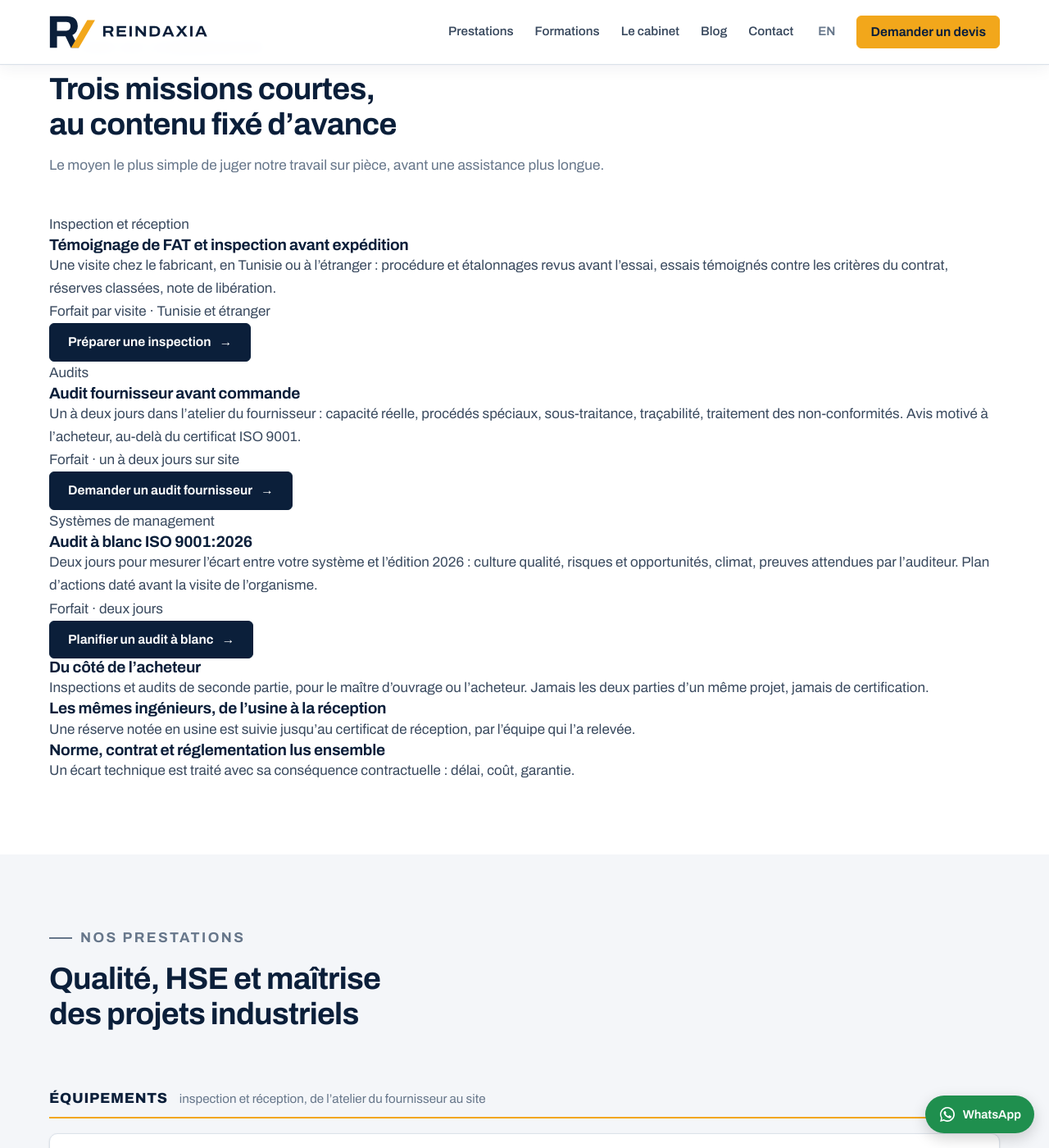
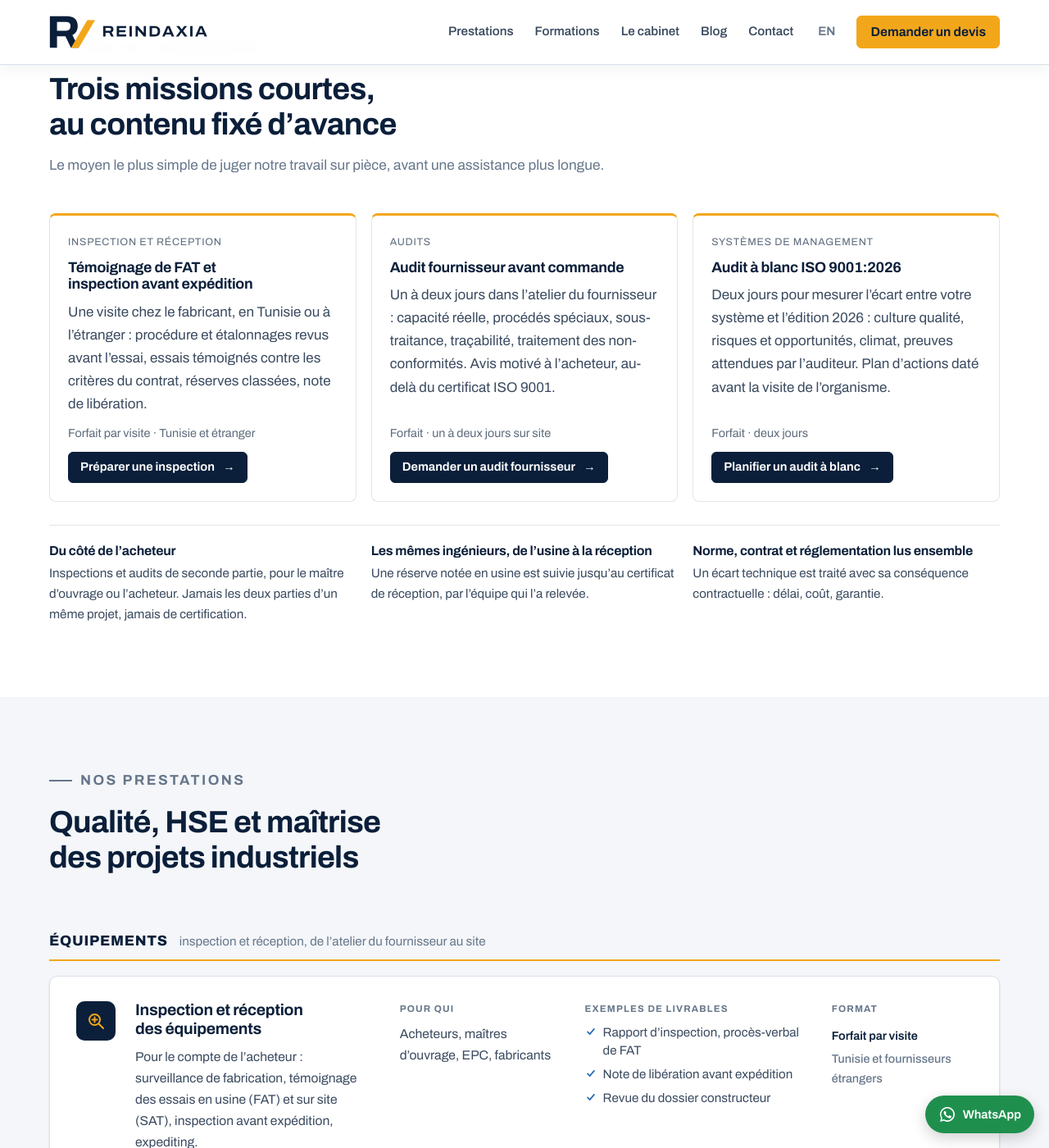
Before and after one commit to adeljihed-lab/reindaxia-site, a Jekyll site: the page built from index.html, in a window 1280 px wide and 1400 px high, scrolled down 1109 px. Shown: the whole window at 82% size. Built offline with Jekyll 4.4.1, drawn with Linux system fonts in a browser that asks for light colours.

Commit message:
Add files via upload

```diff
--- a/assets/site.css
+++ b/assets/site.css
@@ -539,3 +539,25 @@ form.rq h3 { color: var(--ink); font-size: 1.3rem; }
 .case-fig img{display:block;width:100%;max-height:340px;object-fit:cover;border-radius:8px}
 .case-links{margin-top:10px;font-size:.92rem}
 .clients-note{text-align:center;margin-top:14px;font-size:.92rem;color:#5d6b7c}
+
+.entry-grid{display:grid;grid-template-columns:repeat(3,1fr);gap:18px;margin-top:22px}
+.entry{display:flex;flex-direction:column;gap:10px;background:#fff;border:1px solid rgba(18,38,63,.12);border-top:3px solid var(--amber,#F2A71B);border-radius:8px;padding:22px}
+.entry h3{margin:0;font-size:1.12rem}
+.entry p{margin:0}
+.entry-tag{font-family:var(--f-head);font-size:.78rem;letter-spacing:.06em;text-transform:uppercase;color:#5d6b7c}
+.entry-fmt{font-size:.9rem;color:#5d6b7c;margin-top:auto!important}
+.entry .btn{align-self:flex-start}
+.btn-sm{padding:9px 14px;font-size:.92rem}
+.diff-strip{display:grid;grid-template-columns:repeat(3,1fr);gap:18px;margin-top:28px;padding-top:22px;border-top:1px solid rgba(18,38,63,.12)}
+.diff-strip h3{font-size:1rem;margin:0 0 6px}
+.diff-strip p{margin:0;font-size:.95rem}
+.life{display:grid;grid-template-columns:repeat(6,1fr);gap:12px;margin-top:16px}
+.life-step{background:#fff;border:1px solid rgba(18,38,63,.12);border-radius:8px;padding:14px}
+.life-step b{display:block;font-family:var(--f-head);font-size:.95rem;margin-bottom:8px}
+.life-step ul{margin:0;padding-left:16px;font-size:.9rem}
+.life-step li{margin:4px 0}
+ul.avoid{margin:0;padding-left:20px}
+ul.avoid li{margin:8px 0}
+@media (max-width:1000px){.life{grid-template-columns:repeat(3,1fr)}}
+@media (max-width:860px){.entry-grid,.diff-strip{grid-template-columns:1fr}}
+@media (max-width:560px){.life{grid-template-columns:1fr 1fr}}
```
